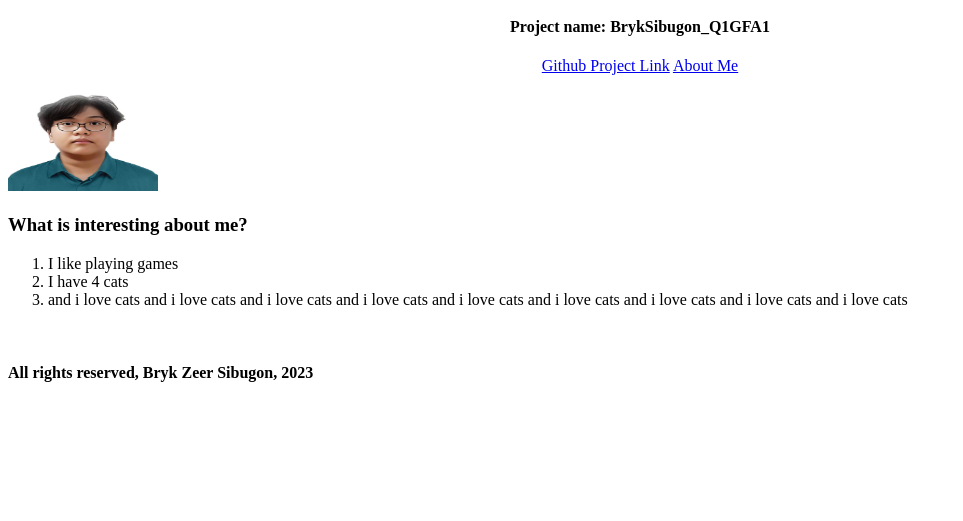
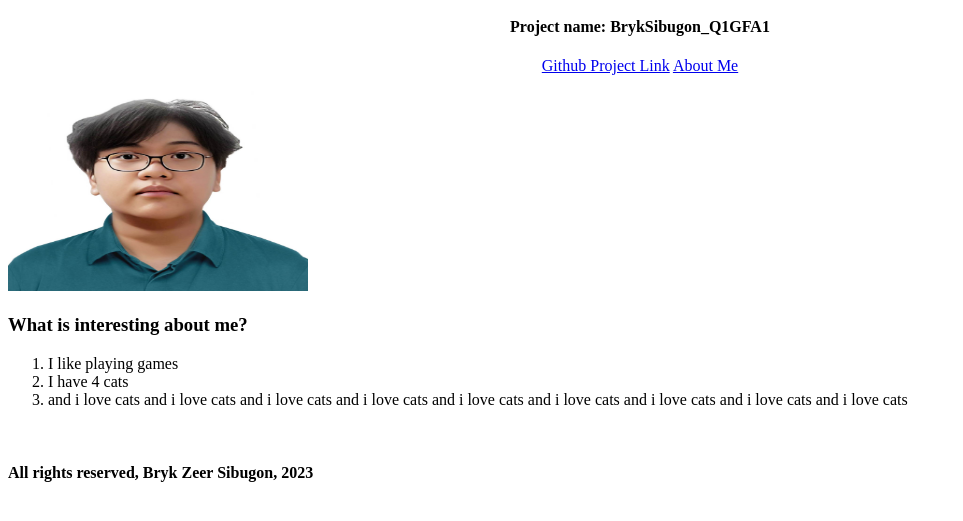
Before and after one commit to Brykie/Bryk_Sibugon_Q1GFA1, a plain HTML site: page index.html in a window 1280 px wide. Shown: the part 105-626 px from the top of the page, without its empty margins (0-963 px from the left). Drawn offline with Linux system fonts and the light colour scheme.

Commit message:
Update index.html

```diff
--- a/index.html
+++ b/index.html
@@ -13,7 +13,7 @@
         <a href="aboutme.html"> About Me </a> </p>
 
 
-    <img src="image1.jpeg" width="150" height="100">
+    <img src="image1.jpeg" width="300" height="200">
     <br>
     <h3> <b> What is interesting about me? </b> </h3>
 
```
